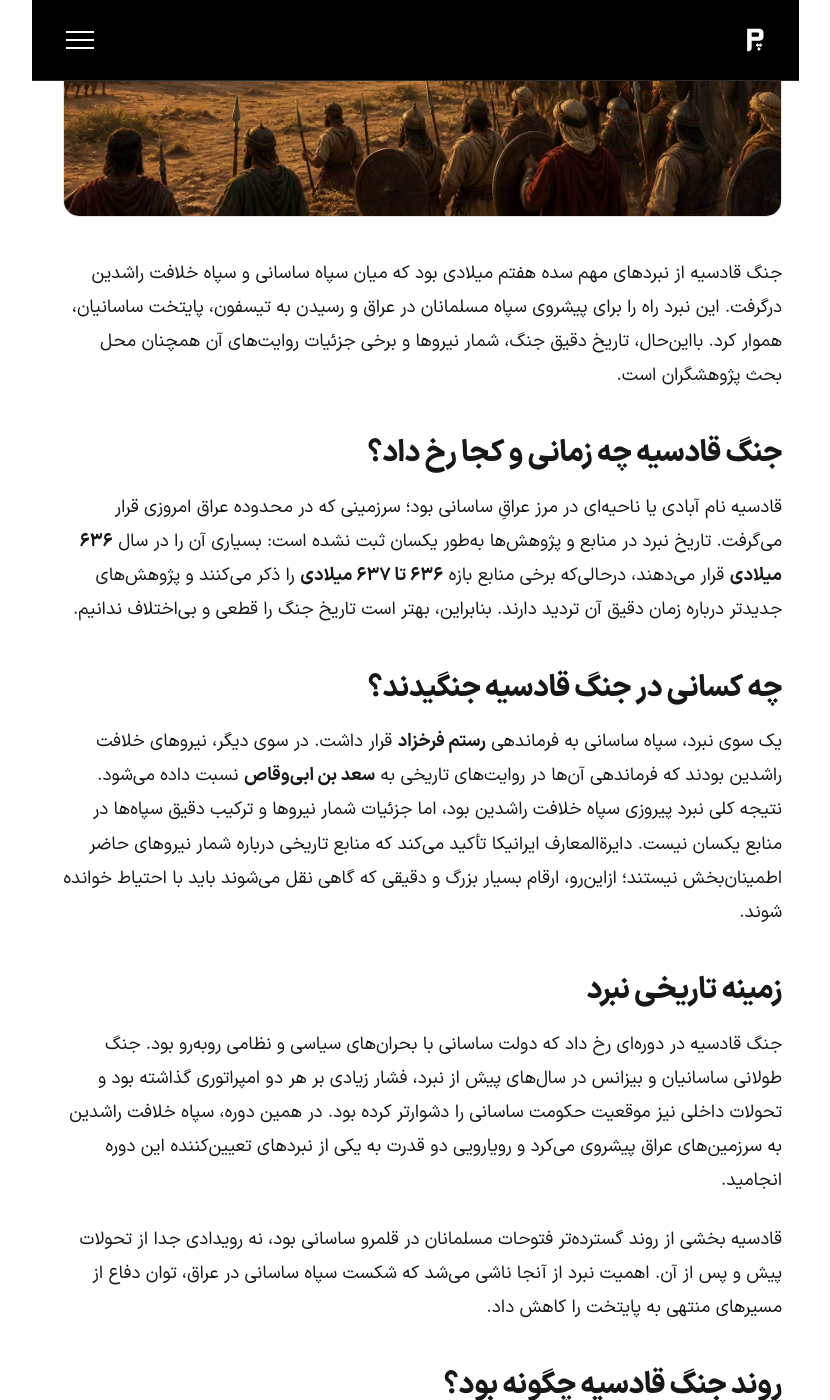
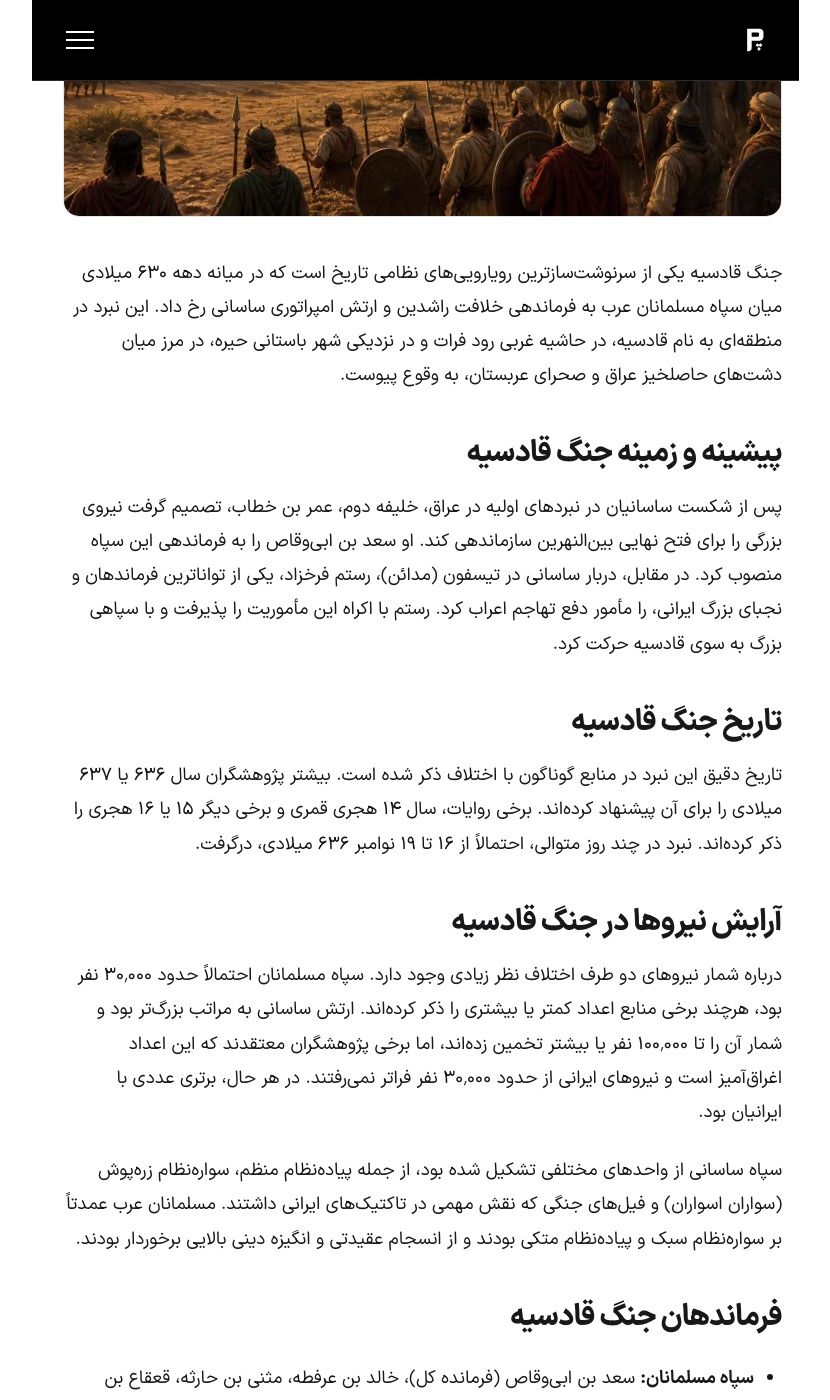
Before and after one commit to darkblog/darkblog.github.io, a Jekyll site: the page built from _posts/2026-10-9-qadisiyyah.md, in a window 1280 px wide and 1400 px high, scrolled down 584 px. Shown: the whole window, without its empty margins (210-1040 px from the left). Built offline with Jekyll 4.4.1, drawn with Linux system fonts in a browser that asks for light colours; some of the changed text lies outside the part shown.

Commit message:
Update 2026-10-9-qadisiyyah.md

```diff
--- a/_posts/2026-10-9-qadisiyyah.md
+++ b/_posts/2026-10-9-qadisiyyah.md
@@ -4,48 +4,68 @@
 image: /blog/qadisiyyah.jpeg
 ---
 
-جنگ قادسیه از نبردهای مهم سده هفتم میلادی بود که میان سپاه ساسانی و سپاه خلافت راشدین درگرفت. این نبرد راه را برای پیشروی سپاه مسلمانان در عراق و رسیدن به تیسفون، پایتخت ساسانیان، هموار کرد. بااین‌حال، تاریخ دقیق جنگ، شمار نیروها و برخی جزئیات روایت‌های آن همچنان محل بحث پژوهشگران است.
+جنگ قادسیه یکی از سرنوشت‌سازترین رویارویی‌های نظامی تاریخ است که در میانه دهه ۶۳۰ میلادی میان سپاه مسلمانان عرب به فرماندهی خلافت راشدین و ارتش امپراتوری ساسانی رخ داد. این نبرد در منطقه‌ای به نام قادسیه، در حاشیه غربی رود فرات و در نزدیکی شهر باستانی حیره، در مرز میان دشت‌های حاصلخیز عراق و صحرای عربستان، به وقوع پیوست.
 
-## جنگ قادسیه چه زمانی و کجا رخ داد؟
+## پیشینه و زمینه جنگ قادسیه
 
-قادسیه نام آبادی یا ناحیه‌ای در مرز عراقِ ساسانی بود؛ سرزمینی که در محدوده عراق امروزی قرار می‌گرفت. تاریخ نبرد در منابع و پژوهش‌ها به‌طور یکسان ثبت نشده است: بسیاری آن را در سال **۶۳۶ میلادی** قرار می‌دهند، درحالی‌که برخی منابع بازه **۶۳۶ تا ۶۳۷ میلادی** را ذکر می‌کنند و پژوهش‌های جدیدتر درباره زمان دقیق آن تردید دارند. بنابراین، بهتر است تاریخ جنگ را قطعی و بی‌اختلاف ندانیم.
+پس از شکست ساسانیان در نبردهای اولیه در عراق، خلیفه دوم، عمر بن خطاب، تصمیم گرفت نیروی بزرگی را برای فتح نهایی بین‌النهرین سازماندهی کند. او سعد بن ابی‌وقاص را به فرماندهی این سپاه منصوب کرد. در مقابل، دربار ساسانی در تیسفون (مدائن)، رستم فرخزاد، یکی از تواناترین فرماندهان و نجبای بزرگ ایرانی، را مأمور دفع تهاجم اعراب کرد. رستم با اکراه این مأموریت را پذیرفت و با سپاهی بزرگ به سوی قادسیه حرکت کرد.
 
-## چه کسانی در جنگ قادسیه جنگیدند؟
+## تاریخ جنگ قادسیه
 
-یک سوی نبرد، سپاه ساسانی به فرماندهی **رستم فرخزاد** قرار داشت. در سوی دیگر، نیروهای خلافت راشدین بودند که فرماندهی آن‌ها در روایت‌های تاریخی به **سعد بن ابی‌وقاص** نسبت داده می‌شود. نتیجه کلی نبرد پیروزی سپاه خلافت راشدین بود، اما جزئیات شمار نیروها و ترکیب دقیق سپاه‌ها در منابع یکسان نیست. دایرةالمعارف ایرانیکا تأکید می‌کند که منابع تاریخی درباره شمار نیروهای حاضر اطمینان‌بخش نیستند؛ ازاین‌رو، ارقام بسیار بزرگ و دقیقی که گاهی نقل می‌شوند باید با احتیاط خوانده شوند.
+تاریخ دقیق این نبرد در منابع گوناگون با اختلاف ذکر شده است. بیشتر پژوهشگران سال ۶۳۶ یا ۶۳۷ میلادی را برای آن پیشنهاد کرده‌اند. برخی روایات، سال ۱۴ هجری قمری و برخی دیگر ۱۵ یا ۱۶ هجری را ذکر کرده‌اند. نبرد در چند روز متوالی، احتمالاً از ۱۶ تا ۱۹ نوامبر ۶۳۶ میلادی، درگرفت.
 
-## زمینه تاریخی نبرد
+## آرایش نیروها در جنگ قادسیه
 
-جنگ قادسیه در دوره‌ای رخ داد که دولت ساسانی با بحران‌های سیاسی و نظامی روبه‌رو بود. جنگ طولانی ساسانیان و بیزانس در سال‌های پیش از نبرد، فشار زیادی بر هر دو امپراتوری گذاشته بود و تحولات داخلی نیز موقعیت حکومت ساسانی را دشوارتر کرده بود. در همین دوره، سپاه خلافت راشدین به سرزمین‌های عراق پیشروی می‌کرد و رویارویی دو قدرت به یکی از نبردهای تعیین‌کننده این دوره انجامید.
+درباره شمار نیروهای دو طرف اختلاف نظر زیادی وجود دارد. سپاه مسلمانان احتمالاً حدود ۳۰٬۰۰۰ نفر بود، هرچند برخی منابع اعداد کمتر یا بیشتری را ذکر کرده‌اند. ارتش ساسانی به مراتب بزرگ‌تر بود و شمار آن را تا ۱۰۰٬۰۰۰ نفر یا بیشتر تخمین زده‌اند، اما برخی پژوهشگران معتقدند که این اعداد اغراق‌آمیز است و نیروهای ایرانی از حدود ۳۰٬۰۰۰ نفر فراتر نمی‌رفتند. در هر حال، برتری عددی با ایرانیان بود.
 
-قادسیه بخشی از روند گسترده‌تر فتوحات مسلمانان در قلمرو ساسانی بود، نه رویدادی جدا از تحولات پیش و پس از آن. اهمیت نبرد از آنجا ناشی می‌شد که شکست سپاه ساسانی در عراق، توان دفاع از مسیرهای منتهی به پایتخت را کاهش داد.
+سپاه ساسانی از واحدهای مختلفی تشکیل شده بود، از جمله پیاده‌نظام منظم، سواره‌نظام زره‌پوش (سواران اسواران) و فیل‌های جنگی که نقش مهمی در تاکتیک‌های ایرانی داشتند. مسلمانان عرب عمدتاً بر سواره‌نظام سبک و پیاده‌نظام متکی بودند و از انسجام عقیدتی و انگیزه دینی بالایی برخوردار بودند.
 
-## روند جنگ قادسیه چگونه بود؟
+## فرماندهان جنگ قادسیه
 
-روایت‌های تاریخی، نبرد را رویارویی‌ای چندمرحله‌ای توصیف می‌کنند؛ اما شرح دقیق روزها و صحنه‌های نبرد در منابع گوناگون یکسان نیست. آنچه با اطمینان بیشتری می‌توان گفت این است که دو سپاه چند روز درگیر شدند و سرانجام سپاه ساسانی عقب نشست.
+- **سپاه مسلمانان:** سعد بن ابی‌وقاص (فرمانده کل)، خالد بن عرفطه، مثنی بن حارثه، قعقاع بن عمرو، عاصم بن عمرو، ابومهجن ثقفی، عمرو بن معدیکرب، طلیحه بن خویلد
+- **سپاه ساسانی:** رستم فرخزاد (فرمانده کل)، بهمن جادویه، هرمزان، جالینوس، مهران رازی، فیروز خسرو، گریگوری دوم نویراک (فرمانده ارمنی)
 
-در روایت‌های مشهور، کشته‌شدن رستم فرخزاد نقطه عطف نبرد معرفی می‌شود و گاه ماجرای مرگ او با جزئیات نمایشی نقل می‌شود. بااین‌حال، روایت‌ها درباره چگونگی مرگ او اختلاف دارند و پژوهشگران همه این جزئیات را تاریخی و قابل‌تأیید نمی‌دانند. درباره این بخش از داستان، جدا کردن اصل واقعه از روایت‌های ادبی و حماسی اهمیت دارد.
+## وقایع جنگ قادسیه
 
-## چرا جنگ قادسیه اهمیت داشت؟
+پیش از آغاز درگیری، سپاهیان دو طرف ماه‌ها در قادسیه رو‌در‌روی هم اردو زدند. مسلمانان هیئت‌هایی را برای دعوت ایرانیان به اسلام یا پرداخت جزیه به اردوگاه ساسانی فرستادند. این مذاکرات بی‌نتیجه ماند و سرانجام نبرد آغاز شد.
 
-پیروزی سپاه خلافت راشدین در قادسیه، دفاع ساسانیان از عراق را دشوارتر کرد و مسیر حرکت به‌سوی **تیسفون** را گشود. پس از نبرد، نیروهای ساسانی از بخش‌هایی از میان‌رودان عقب نشستند و تیسفون نیز در ادامه فتوحات به دست سپاه خلافت افتاد. سقوط این پایتخت ضربه‌ای بزرگ به اقتدار ساسانیان بود، اما به‌تنهایی به معنای پایان فوری حکومت ساسانی نبود؛ مقاومت و درگیری‌ها در بخش‌های دیگر ایران ادامه یافت.
+نبرد چند روز به طول انجامید و بسیار خونین بود. روز اول با حملات متقابل و استفاده ایرانیان از فیل‌های جنگی همراه بود که در ابتدا مسلمانان را به عقب راند. روز دوم، مسلمانان با استفاده از تاکتیک‌های مبتکرانه، از جمله فرستادن شتران زخمی به میان فیل‌ها برای ایجاد وحشت، توانستند فیل‌ها را ناتوان کنند. روز سوم، سپاه ساسانی با حمله‌ای سنگین موفق شد بخشی از سپاه مسلمانان را در هم بشکند، اما مسلمانان با مقاومت و ضدحمله توانستند موقعیت را تثبیت کنند.
 
-به همین دلیل، قادسیه را باید یکی از عوامل مهم در فرایند فروپاشی قدرت ساسانی در عراق دانست، نه تنها رویدادی که تمام تحولات بعدی را به‌تنهایی توضیح دهد. سرانجام دولت ساسانی چند سال بعد از این نبرد از میان رفت.
+## شب‌های جنگ قادسیه
 
-## پیامدهای جنگ قادسیه
+دو شب از این نبرد به دلیل شدت درگیری‌ها نام خاصی یافته‌اند:
+- **لیلة الهرییر (شب غرش):** شب اول که با حملات ناگهانی و سروصدای شدید همراه بود.
+- **لیلة القادسیه (شب قادسیه):** شب دوم که نبرد در تاریکی ادامه یافت و تلفات سنگینی بر دو طرف وارد شد.
 
-مهم‌ترین پیامدهای نبرد را می‌توان چنین خلاصه کرد:
+## نقش طوفان گرد و غبار در جنگ قادسیه
 
-- **تضعیف موضع ساسانیان در عراق:** پس از شکست، حفظ قلمروهای میان‌رودان برای سپاه ساسانی دشوارتر شد.
-- **هموارشدن مسیر به‌سوی تیسفون:** پیروزی قادسیه امکان پیشروی به پایتخت ساسانیان را فراهم کرد.
-- **گسترش فتوحات در سرزمین‌های ساسانی:** جنگ بخشی از روندی گسترده‌تر بود که در سال‌های بعد ادامه یافت.
-- **آغاز دگرگونی سیاسی منطقه:** با گسترش قدرت خلافت، ساختار سیاسی عراق و سپس بخش‌هایی از قلمرو ایران دستخوش تغییر شد.
+در روز چهارم نبرد، طوفان شدید گرد و غبار برخاست. جهت باد به گونه‌ای بود که گرد و خاک را به سمت سپاه ساسانی می‌برد و دید را برای آنان مختل می‌کرد. این پدیده طبیعی به نفع مسلمانان تمام شد و آنان توانستند از موقعیت استفاده کرده و حمله نهایی را سازماندهی کنند.
 
-## منابع تاریخی درباره قادسیه چقدر قابل اعتمادند؟
+## کشته شدن رستم فرخزاد
+
+در میان هرج و مرج ناشی از طوفان و فروپاشی آرایش سپاه ساسانی، رستم فرخزاد از میدان نبرد جدا افتاد. او به زیر بار شتران پناه برد، اما یک سرباز عرب به نام هلال بن علقمه او را یافت و با ضربه شمشیر از پای درآورد. سپس هلال بر فراز کشته رستم فریاد زد که او را به خدای کعبه سوگند، کشته است. انتشار خبر مرگ رستم، روحیه سپاه ساسانی را به کلی فروپاشید و موج فرار در میان سربازان ایرانی افتاد. بسیاری از آنان خود را به رودخانه انداختند و غرق شدند یا هدف تیر مسلمانان قرار گرفتند.
+
+## غنائم و درفش کاویانی
+
+مسلمانان غنائم فراوانی به دست آوردند. مهم‌ترین غنیمت، **درفش کاویانی** بود، پرچم افسانه‌ای و مقدس امپراتوری ساسانی که به دست مسلمانان افتاد. این درفش که با جواهرات گران‌بها آراسته شده بود، ارزش مادی و نمادین بسیار بالایی داشت و بعدها به قطعات تقسیم شد.
+
+## پیامدها و اهمیت تاریخی
+
+پیروزی در قادسیه نقطه عطفی تعیین‌کننده بود. این نبرد راه را برای فتح کامل بین‌النهرین و سپس فروپاشی امپراتوری ساسانی هموار کرد. مسلمانان پس از این پیروزی، تیسفون (مدائن)، پایتخت ساسانیان را محاصره و فتح کردند و به تعقیب یزدگرد سوم، آخرین شاه ساسانی، پرداختند. با سقوط تیسفون، خزائن و گنجینه‌های سلطنتی ساسانی به دست فاتحان افتاد.
+
+سقوط قادسیه به معنای پایان سلطه ساسانیان بر عراق و آغاز نفوذ اسلام در سرزمین پارس بود. این نبرد نه تنها سرنوشت ایران را تغییر داد، بلکه موازنه قدرت در خاورمیانه و جهان را برای قرن‌ها دگرگون ساخت. پیروزی اعراب مسلمان در قادسیه، راه را برای گسترش سریع اسلام در سراسر فلات ایران و فراتر از آن گشود.
+
+## جنگ قادسیه در تاریخ‌نگاری
+
+قادسیه در تاریخ‌نگاری اسلامی جایگاه برجسته‌ای دارد. منابع تاریخی همچون تاریخ طبری بخش بزرگی از روایات خود را به این نبرد اختصاص داده‌اند. با این حال، پژوهشگران درباره دقت و صحت جزئیات این روایات، از جمله اعداد نیروها، تاریخ دقیق و برخی جزئیات تاکتیکی، اختلاف نظر دارند. بخشی از روایات قادسیه تحت تأثیر قصه‌گویان و راویان شفاهی شکل گرفته و رنگ افسانه‌ای به خود گرفته است.
+
+پس از این نبرد، قادسیه برای قرن‌ها به عنوان یک ایستگاه کوچک در مسیر جاده بغداد به حجاز عمل می‌کرد تا اینکه به تدریج متروک و ویران شد. مکان دقیق آن برای مدت طولانی فراموش شده بود و تنها در قرن بیستم میلادی بار دیگر شناسایی شد.
+
+## منابع تاریخی درباره جنگ قادسیه قابل اعتماد هستن؟
 
 منابع تاریخی درباره نبرد قادسیه را می‌توان به دو دسته کلی تقسیم کرد: **منابع اسلامی اولیه** و **منابع غیراسلامی (بیزانسی، سریانی و...) که معمولاً هم‌زمان با رویداد یا نزدیک به آن نوشته شده‌اند**. ارزیابی اعتبار این منابع نیازمند رویکردی انتقادی و توجه به فاصله زمانی، انگیزه‌های سیاسی-مذهبی و ساختار روایی آن‌هاست.
 
-### 📜 منابع اسلامی اولیه: روایت‌های غالب اما پرسش‌برانگیز
+### منابع اسلامی اولیه: روایت‌های غالب اما پرسش‌برانگیز
 
 منبع اصلی و مفصل برای نبرد قادسیه، **«تاریخ الرسل و الملوک» اثر محمد بن جریر طبری (متوفی ۲۲۳ ش/۹۲۳ م)** است. طبری خود رویداد را ندیده و حدود دو قرن بعد از آن می‌نویسد، اما بخش عمده‌ای از روایات او در این باره از **سیف بن عمر تیمی (متوفی ۱۸۰ ق)** نقل شده است.
 
@@ -53,7 +73,7 @@
 *   **تضاد در تاریخ وقوع**: منابع اسلامی در مورد تاریخ دقیق نبرد اختلاف دارند. طبری سال **۱۴ ق** را ثبت کرده، در حالی که **واقدی** سال **۱۶ ق** و **ابن اسحاق** سال **۱۵ ق** را ذکر کرده‌اند.
 *   **تناقض در آمار و جزئیات**: منابع اولیه درباره تعداد نیروها (مثلاً ۳۸,۰۰۰ یا ۸۸,۰۰۰) و جزئیات مذاکرات و نبرد دچار تناقض‌های شدید هستند. همچنین برخی روایات (مانند نقش مغیره در مذاکرات) به دلیل «خبر واحد» بودن، اعتبار کمی دارند.
 
-### 🔍 نقد تاریخی مدرن: تلاش برای جدا کردن «واقعیت» از «توپوس»
+### نقد تاریخی مدرن: تلاش برای جدا کردن «واقعیت» از «توپوس»
 
 مورخان معاصر با به‌کارگیری **روش نقد منابع (Quellenkritische)**، به این نتیجه رسیده‌اند که بازسازی «واقعیت تاریخی» نبرد قادسیه از خلال این منابع بسیار دشوار، بلکه غیرممکن است.
 
@@ -62,7 +82,7 @@
 *   **ماهیت رویداد**: برخی پژوهش‌ها پیشنهاد می‌کنند که به جای تأکید بر «نبرد قادسیه» به‌عنوان یک رویداد منفرد و سرنوشت‌ساز، باید آن را بخشی از **«کمپین بین‌النهرین (۶۳۴–۶۳۷ م)»** در نظر گرفت؛ فرایندی تدریجی که ماهیت دقیق آن در پرده ابهام است.
 *   **جانب‌داری در روایت**: روایت‌ها عمدتاً از دید **پیروزمندان (مسلمانان)** نوشته شده‌اند. طرف مغلوب (ساسانیان) روایت مکتوب مستقلی از خود برجای نگذاشته و لذا تصویر ارائه‌شده از دلایل شکست، اغلب **تقدیرگرایانه** و آمیخته با **اسطوره‌سازی** است.
 
-### 🧩 جمع‌بندی: چقدر می‌توان به این منابع اعتماد کرد؟
+### جمع‌بندی: چقدر می‌توان به این منابع اعتماد کرد؟
 
 **رویداد قادسیه به‌عنوان یک نبرد مهم تاریخی قطعی است**، اما **جزئیات ارائه‌شده در منابع اسلامی، به‌ویژه در مورد اعداد، تاریخ دقیق و بسیاری از صحنه‌های داستانی، فاقد اعتبار تاریخی کافی هستند**.
 
@@ -75,24 +95,4 @@
 
 بنابراین، برای پژوهش تاریخی، باید این روایات را **نه به‌عنوان گزارش‌های خبری، بلکه به‌عنوان متون فرهنگی-ایدئولوژیک** مطالعه کرد که نشان می‌دهند مسلمانان در قرون بعدی چگونه این پیروزی سرنوشت‌ساز را به یاد می‌آوردند و برای آن **نماد و اسطوره** می‌ساختند.
 
-## پرسش‌های متداول درباره جنگ قادسیه
-
-### جنگ قادسیه میان چه کسانی رخ داد؟
-
-این نبرد میان سپاه ساسانی و سپاه خلافت راشدین روی داد. فرمانده ساسانی در روایت‌های تاریخی رستم فرخزاد و فرمانده سپاه خلافت سعد بن ابی‌وقاص معرفی می‌شود.
-
-### جنگ قادسیه در چه سالی رخ داد؟
-
-بسیاری از منابع آن را در سال ۶۳۶ میلادی قرار می‌دهند، اما برخی منابع و پژوهش‌ها بازه ۶۳۶ تا ۶۳۷ را مطرح می‌کنند و درباره تاریخ دقیق اتفاق‌نظر وجود ندارد.
-
-### نتیجه جنگ قادسیه چه بود؟
-
-پیروزی به سپاه خلافت راشدین رسید. شکست ساسانیان موضع آن‌ها را در عراق تضعیف کرد و راه را برای پیشروی به‌سوی تیسفون هموار ساخت.
-
-### آیا جنگ قادسیه به‌تنهایی باعث سقوط ساسانیان شد؟
-
-قادسیه ضربه‌ای مهم به قدرت ساسانیان، به‌ویژه در عراق، وارد کرد؛ اما پایان دولت ساسانی نتیجه روندی بزرگ‌تر و ادامه درگیری‌ها در سال‌های بعد بود. بنابراین، نبرد را باید یکی از نقاط عطف این فرایند دانست، نه علت یگانه آن.
-
-## جمع‌بندی
-
-جنگ قادسیه یکی از نبردهای سرنوشت‌ساز تاریخ ساسانیان و فتوحات آغازین مسلمانان بود. پیروزی سپاه خلافت راشدین در این نبرد، حضور ساسانیان در عراق را به‌شدت تضعیف کرد و مسیر پیشروی به‌سوی تیسفون را گشود. بااین‌حال، درباره تاریخ دقیق نبرد و شماری از جزئیات آن اختلاف وجود دارد؛ بنابراین، روایت دقیق تاریخی باید میان واقعیت‌های کلی و گزارش‌های متأخر و بحث‌برانگیز تمایز بگذارد.
+اگر به بررسی جنبه خاصی از این نبرد (مانند نقش یک شخصیت خاص یا یک منبع مشخص) علاقه دارید، می‌توانم جزئیات بیشتری ارائه کنم.
```
